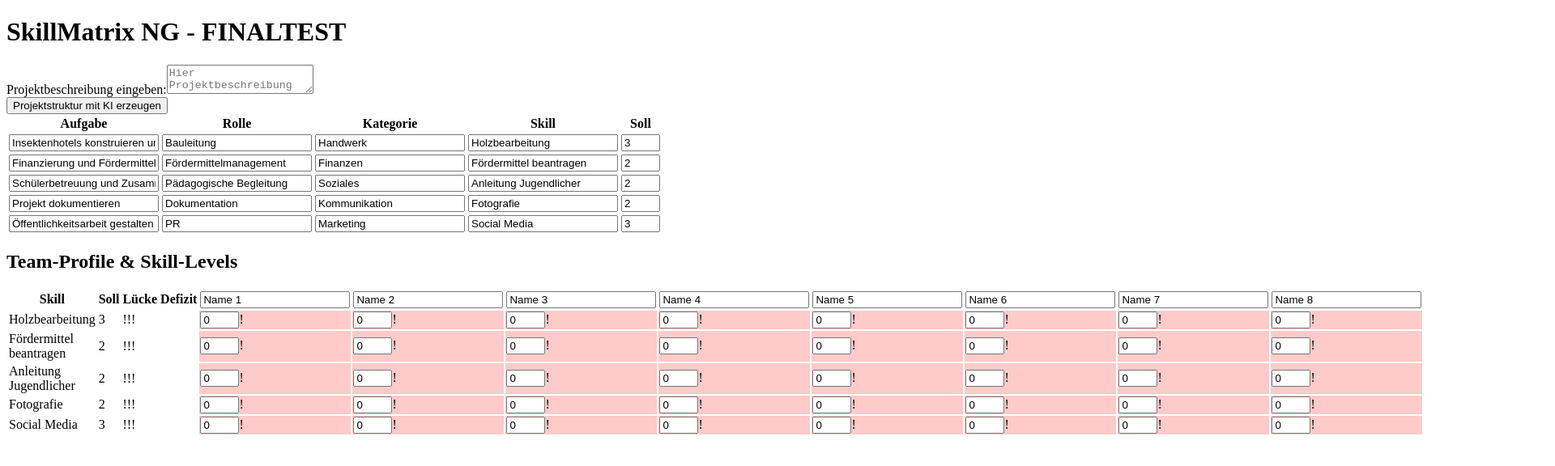
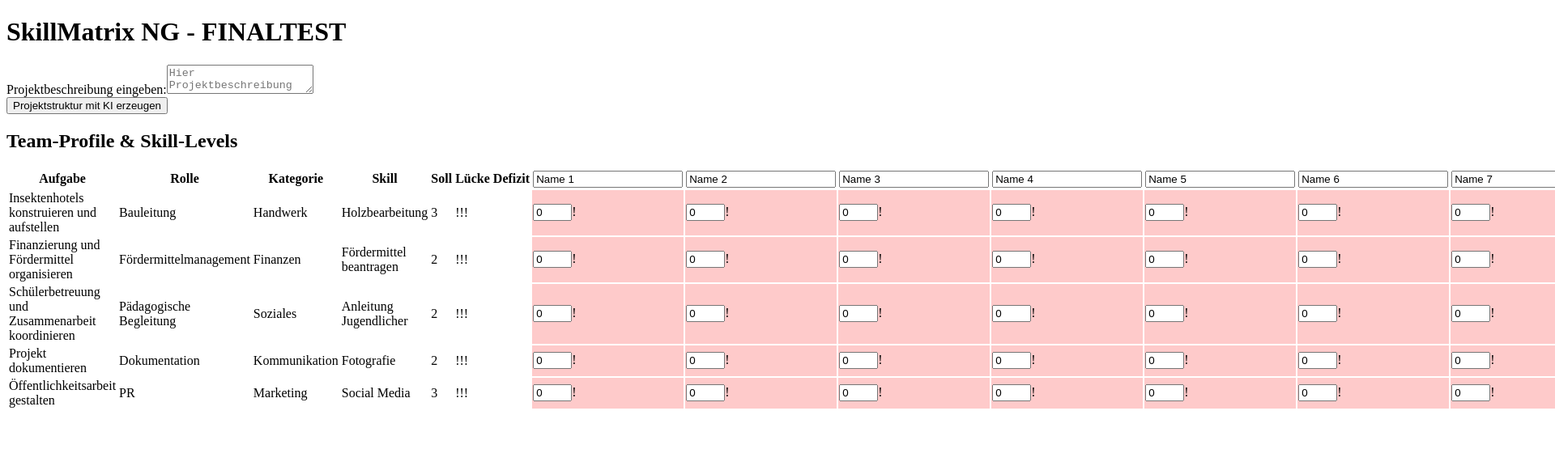
Before and after one commit to 30Leo56/SkillMatrix_MARS, a React (Create React App) app: page / in a window 1280 px wide. Shown: the top 576 px of the page at 81% size, 1920 px wide, since content can reach past the window. Built offline with nearby package versions, Linux system fonts and the light colour scheme.

Commit message:
Update App.jsx

```diff
--- a/src/App.jsx
+++ b/src/App.jsx
@@ -128,48 +128,14 @@ export default function SkillMatrixSetup() {
         </div>
       </section>
 
-      {rows.length > 0 && (
-        <div className="pt-10">
-          <table className="min-w-full border text-sm mb-4">
-            <thead>
-              <tr className="bg-gray-100">
-                <th className="border px-2 py-1">Aufgabe</th>
-                <th className="border px-2 py-1">Rolle</th>
-                <th className="border px-2 py-1">Kategorie</th>
-                <th className="border px-2 py-1">Skill</th>
-                <th className="border px-2 py-1">Soll</th>
-              </tr>
-            </thead>
-            <tbody>
-              {rows.map((row, index) => (
-                <tr key={index}>
-                  <td className="border px-2 py-1">
-                    <input type="text" placeholder="Aufgabe" value={row.aufgabe} onChange={(e) => handleChange(index, "aufgabe", e.target.value)} className="w-full p-1" />
-                  </td>
-                  <td className="border px-2 py-1">
-                    <input type="text" placeholder="Rolle" value={row.rolle} onChange={(e) => handleChange(index, "rolle", e.target.value)} className="w-full p-1" />
-                  </td>
-                  <td className="border px-2 py-1">
-                    <input type="text" placeholder="Kategorie" value={row.kategorie} onChange={(e) => handleChange(index, "kategorie", e.target.value)} className="w-full p-1" />
-                  </td>
-                  <td className="border px-2 py-1">
-                    <input type="text" placeholder="Skill" value={row.skill} onChange={(e) => handleChange(index, "skill", e.target.value)} className="w-full p-1" />
-                  </td>
-                  <td className="border px-2 py-1 text-center">
-                    <input type="number" min={1} max={4} value={row.soll} onChange={(e) => handleChange(index, "soll", e.target.value)} className="w-16 text-center" />
-                  </td>
-                </tr>
-              ))}
-            </tbody>
-          </table>
-        </div>
-      )}
-
       <h2 className="text-lg font-semibold pt-6">Team-Profile & Skill-Levels</h2>
       <div className="overflow-auto">
         <table className="min-w-full border text-sm mb-2">
           <thead>
             <tr>
+              <th className="border px-2 py-1">Aufgabe</th>
+              <th className="border px-2 py-1">Rolle</th>
+              <th className="border px-2 py-1">Kategorie</th>
               <th className="border px-2 py-1">Skill</th>
               <th className="border px-2 py-1">Soll</th>
               <th className="border px-2 py-1">Lücke</th>
@@ -197,6 +163,9 @@ export default function SkillMatrixSetup() {
 
               return (
                 <tr key={i}>
+                  <td className="border px-2 py-1">{row.aufgabe}</td>
+                  <td className="border px-2 py-1">{row.rolle}</td>
+                  <td className="border px-2 py-1">{row.kategorie}</td>
                   <td className="border px-2 py-1">{skillName}</td>
                   <td className="border px-2 py-1 text-center">{soll}</td>
                   <td className="border px-2 py-1 text-center font-bold text-red-600">{allZeros ? "!!!" : ""}</td>
```
